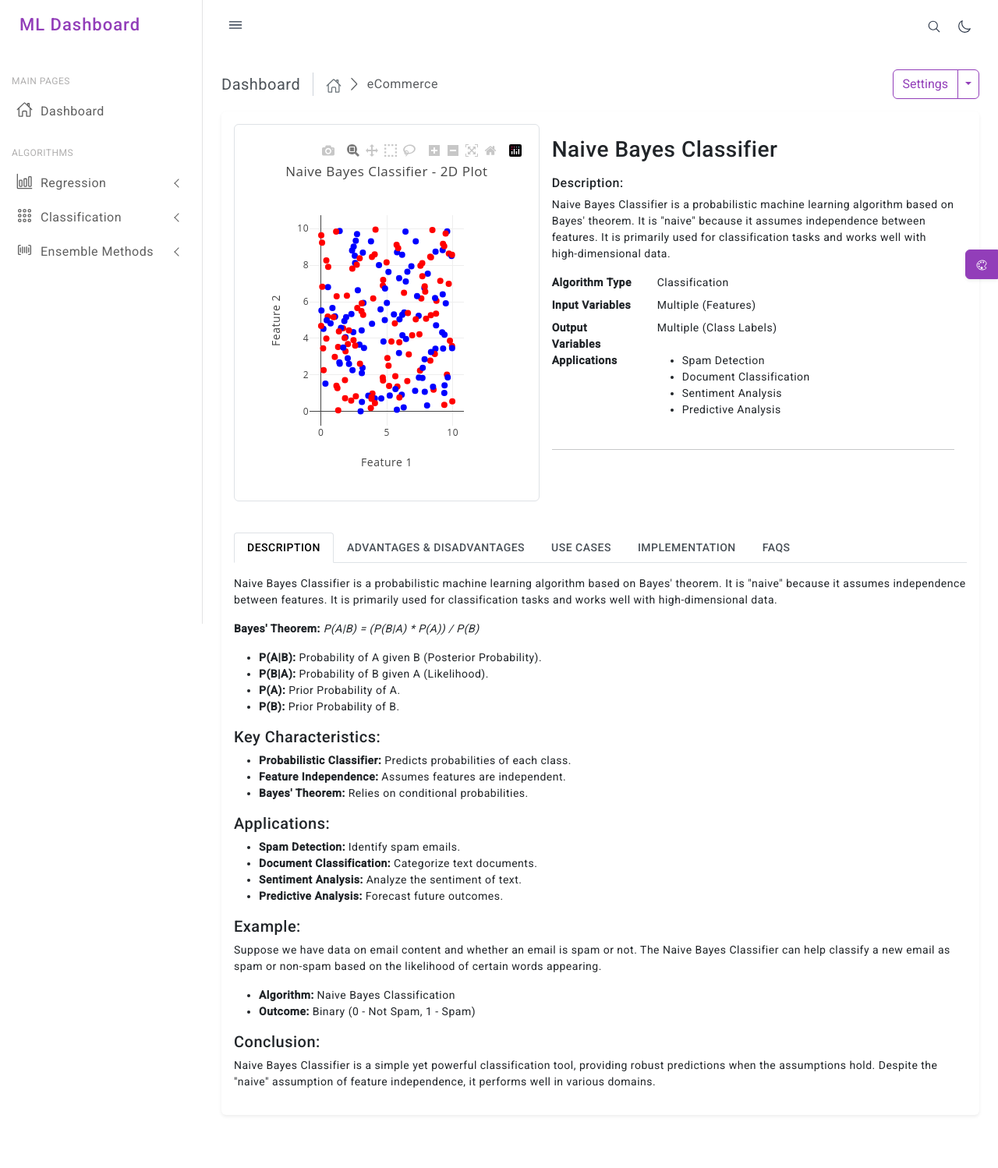
After one commit to Alibakhshov/Machine-Leaning-Algorithms-Dashboard, a Django app: page /naive-bayes/ in a window 1280 px wide. The commit adds this page. Shown: the whole page at 78% size. Run offline with Django 5.2, Linux system fonts and the light colour scheme; some libraries are stand-ins or nearby versions.

Commit message:
Naive Bayes

```diff
--- a/apps/core/urls.py
+++ b/apps/core/urls.py
@@ -8,4 +8,5 @@ urlpatterns = [
     path('multiple-linear-regression/', views.multiple_linear_regression, name='multiple_linear_regression'),
     path('k-nearest-neighbor/', views.k_nearest_neighbor, name='k_nearest_neighbor'),
     path('logistic-regression/', views.logistic_regression, name='logistic_regression'),
+    path('naive-bayes/', views.naive_bayes_classifier, name='naive_bayes'),
 ]
--- a/apps/core/views.py
+++ b/apps/core/views.py
@@ -58,3 +58,9 @@ def k_nearest_neighbor(request):
 
 def logistic_regression(request):
     return render(request, 'algorithms/logistic_regression.html')
+
+
+######################################## NAIVE BAYES CLASSIFIER ###################################################
+
+def naive_bayes_classifier(request):
+    return render(request, 'algorithms/naive_bayes_classifier.html')
--- /dev/null
+++ b/templates/algorithms/naive_bayes_classifier.html
@@ -0,0 +1,367 @@
+{% load static %}
+<!doctype html>
+<html lang="en">
+<head>
+    <!-- Required meta tags -->
+    <meta charset="utf-8">
+    <meta name="viewport" content="width=device-width, initial-scale=1">
+
+    <!-- loader-->
+    <link href="{% static 'css/pace.min.css' %}" rel="stylesheet" />
+    <script src="{% static 'js/pace.min.js' %}"></script>
+
+    <!-- plugins -->
+    <link href="{% static 'plugins/perfect-scrollbar/css/perfect-scrollbar.css' %}" rel="stylesheet" />
+    <link href="{% static 'plugins/simplebar/css/simplebar.css' %}" rel="stylesheet" />
+    <link href="{% static 'plugins/metismenu/css/metisMenu.min.css' %}" rel="stylesheet" />
+    <link href="{% static 'plugins/OwlCarousel/css/owl.carousel.min.css' %}" rel="stylesheet" />
+
+    <!-- CSS Files -->
+    <link href="{% static 'css/bootstrap.min.css' %}" rel="stylesheet">
+    <link href="{% static 'css/bootstrap-extended.css' %}" rel="stylesheet">
+    <link href="{% static 'css/style.css' %}" rel="stylesheet">
+    <link href="{% static 'css/icons.css' %}" rel="stylesheet">
+
+    <!-- Google Fonts -->
+    <link rel="preconnect" href="https://fonts.googleapis.com">
+    <link rel="preconnect" href="https://fonts.gstatic.com" crossorigin>
+    <link href="https://fonts.googleapis.com/css2?family=Roboto:wght@400;500&display=swap" rel="stylesheet">
+
+    <!-- Theme Styles -->
+    <link href="{% static 'css/dark-theme.css' %}" rel="stylesheet" />
+    <link href="{% static 'css/semi-dark.css' %}" rel="stylesheet" />
+    <link href="{% static 'css/header-colors.css' %}" rel="stylesheet" />
+
+    <title>Naive Bayes Classifier</title>
+    <script src="https://cdn.plot.ly/plotly-latest.min.js"></script>
+</head>
+<body>
+
+    <!--start wrapper-->
+    <div class="wrapper">
+        <!--start sidebar-->
+        {% include 'partials/sidebar.html' %}
+        <!--end sidebar-->
+
+        <!--start top header-->
+        {% include 'partials/header.html' %}
+        <!--end top header-->
+
+        <!--start page content wrapper-->
+        <div class="page-content-wrapper">
+            <!--start page content-->
+            <div class="page-content">
+
+                <!--start breadcrumb-->
+                {% include 'partials/breadcrumb.html' %}
+                <!--end breadcrumb-->
+
+                <!--start product detail-->
+                <section class="shop-page">
+                    <div class="shop-container">
+                        <div class="card shadow-sm border-0">
+                            <div class="card-body">
+
+                                <div class="product-detail-card">
+                                    <div class="product-detail-body">
+                                        <div class="row g-0">
+                                            <div class="col-12 col-lg-5">
+                                                <div class="image-zoom-section">
+                                                    <div class="border rounded mb-3 p-3">
+                                                        <div id="naiveBayesGraph" style="height: 450px;"></div>
+                                                    </div>
+                                                </div>
+                                            </div>
+                                            <div class="col-12 col-lg-7">
+                                                <div class="product-info-section p-3">
+                                                    <h3 class="mt-3 mt-lg-0 mb-0">Naive Bayes Classifier</h3>
+
+                                                    <div class="mt-3">
+                                                        <h6>Description:</h6>
+                                                        <p class="mb-0">
+                                                            Naive Bayes Classifier is a probabilistic machine learning algorithm based on Bayes' theorem. It is "naive" because it assumes independence between features. It is primarily used for classification tasks and works well with high-dimensional data.
+                                                        </p>
+                                                    </div>
+                                                    <dl class="row mt-3">
+                                                        <dt class="col-sm-3">Algorithm Type</dt>
+                                                        <dd class="col-sm-9">Classification</dd>
+                                                        <dt class="col-sm-3">Input Variables</dt>
+                                                        <dd class="col-sm-9">Multiple (Features)</dd>
+                                                        <dt class="col-sm-3">Output Variables</dt>
+                                                        <dd class="col-sm-9">Multiple (Class Labels)</dd>
+                                                        <dt class="col-sm-3">Applications</dt>
+                                                        <dd class="col-sm-9">
+                                                            <ul>
+                                                                <li>Spam Detection</li>
+                                                                <li>Document Classification</li>
+                                                                <li>Sentiment Analysis</li>
+                                                                <li>Predictive Analysis</li>
+                                                            </ul>
+                                                        </dd>
+                                                    </dl>
+
+                                                    <hr/>
+                                                </div>
+                                            </div>
+                                        </div>
+                                        <!--end row-->
+                                    </div>
+                                </div>
+
+                                <!--start product more info-->
+                                <div class="product-more-info mt-4">
+                                    <ul class="nav nav-tabs mb-0" role="tablist">
+                                        <li class="nav-item" role="presentation">
+                                            <a class="nav-link active" data-bs-toggle="tab" href="#description" role="tab" aria-selected="true">
+                                                <div class="d-flex align-items-center">
+                                                    <div class="tab-title text-uppercase fw-500">Description</div>
+                                                </div>
+                                            </a>
+                                        </li>
+                                        <li class="nav-item" role="presentation">
+                                            <a class="nav-link" data-bs-toggle="tab" href="#advantages-disadvantages" role="tab" aria-selected="false">
+                                                <div class="d-flex align-items-center">
+                                                    <div class="tab-title text-uppercase fw-500">Advantages & Disadvantages</div>
+                                                </div>
+                                            </a>
+                                        </li>
+                                        <li class="nav-item" role="presentation">
+                                            <a class="nav-link" data-bs-toggle="tab" href="#use-cases" role="tab" aria-selected="false">
+                                                <div class="d-flex align-items-center">
+                                                    <div class="tab-title text-uppercase fw-500">Use Cases</div>
+                                                </div>
+                                            </a>
+                                        </li>
+                                        <li class="nav-item" role="presentation">
+                                            <a class="nav-link" data-bs-toggle="tab" href="#implementation" role="tab" aria-selected="false">
+                                                <div class="d-flex align-items-center">
+                                                    <div class="tab-title text-uppercase fw-500">Implementation</div>
+                                                </div>
+                                            </a>
+                                        </li>
+                                        <li class="nav-item" role="presentation">
+                                            <a class="nav-link" data-bs-toggle="tab" href="#faqs" role="tab" aria-selected="false">
+                                                <div class="d-flex align-items-center">
+                                                    <div class="tab-title text-uppercase fw-500">FAQs</div>
+                                                </div>
+                                            </a>
+                                        </li>
+                                    </ul>
+                                    <div class="tab-content pt-3">
+                                        <div class="tab-pane fade show active" id="description" role="tabpanel">
+                                            <p>
+                                                Naive Bayes Classifier is a probabilistic machine learning algorithm based on Bayes' theorem. It is "naive" because it assumes independence between features. It is primarily used for classification tasks and works well with high-dimensional data.
+                                            </p>
+                                            <blockquote>
+                                                <strong>Bayes' Theorem:</strong> <em>P(A|B) = (P(B|A) * P(A)) / P(B)</em>
+                                            </blockquote>
+                                            <ul>
+                                                <li><strong>P(A|B):</strong> Probability of A given B (Posterior Probability).</li>
+                                                <li><strong>P(B|A):</strong> Probability of B given A (Likelihood).</li>
+                                                <li><strong>P(A):</strong> Prior Probability of A.</li>
+                                                <li><strong>P(B):</strong> Prior Probability of B.</li>
+                                            </ul>
+                                            <h5>Key Characteristics:</h5>
+                                            <ul>
+                                                <li>
+                                                    <strong>Probabilistic Classifier:</strong> Predicts probabilities of each class.
+                                                </li>
+                                                <li>
+                                                    <strong>Feature Independence:</strong> Assumes features are independent.
+                                                </li>
+                                                <li>
+                                                    <strong>Bayes' Theorem:</strong> Relies on conditional probabilities.
+                                                </li>
+                                            </ul>
+                                            <h5>Applications:</h5>
+                                            <ul>
+                                                <li><strong>Spam Detection:</strong> Identify spam emails.</li>
+                                                <li><strong>Document Classification:</strong> Categorize text documents.</li>
+                                                <li><strong>Sentiment Analysis:</strong> Analyze the sentiment of text.</li>
+                                                <li><strong>Predictive Analysis:</strong> Forecast future outcomes.</li>
+                                            </ul>
+                                            <h5>Example:</h5>
+                                            <p>
+                                                Suppose we have data on email content and whether an email is spam or not. The Naive Bayes Classifier can help classify a new email as spam or non-spam based on the likelihood of certain words appearing.
+                                            </p>
+                                            <ul>
+                                                <li><strong>Algorithm:</strong> Naive Bayes Classification</li>
+                                                <li><strong>Outcome:</strong> Binary (0 - Not Spam, 1 - Spam)</li>
+                                            </ul>
+                                            <h5>Conclusion:</h5>
+                                            <p>
+                                                Naive Bayes Classifier is a simple yet powerful classification tool, providing robust predictions when the assumptions hold. Despite the "naive" assumption of feature independence, it performs well in various domains.
+                                            </p>
+                                        </div>
+                                        <div class="tab-pane fade" id="advantages-disadvantages" role="tabpanel">
+                                            <h5>Advantages:</h5>
+                                            <ul>
+                                                <li><strong>Simple to Implement:</strong> Easy to understand and implement.</li>
+                                                <li><strong>Efficient:</strong> Suitable for high-dimensional data.</li>
+                                                <li><strong>Probabilistic:</strong> Provides class probabilities.</li>
+                                            </ul>
+                                            <h5>Disadvantages:</h5>
+                                            <ul>
+                                                <li><strong>Naive Assumption:</strong> Assumes feature independence, which may not hold true.</li>
+                                                <li><strong>Sensitivity to Noise:</strong> Noisy features can affect predictions.</li>
+                                            </ul>
+                                        </div>
+                                        <div class="tab-pane fade" id="use-cases" role="tabpanel">
+                                            <h5>Use Cases:</h5>
+                                            <ul>
+                                                <li><strong>Spam Detection:</strong> Identify spam emails.</li>
+                                                <li><strong>Document Classification:</strong> Categorize text documents.</li>
+                                                <li><strong>Sentiment Analysis:</strong> Analyze the sentiment of text.</li>
+                                                <li><strong>Predictive Analysis:</strong> Forecast future outcomes.</li>
+                                            </ul>
+                                        </div>
+                                        <div class="tab-pane fade" id="implementation" role="tabpanel">
+                                            <h5>Implementation Steps:</h5>
+                                            <ol>
+                                                <li><strong>Data Collection:</strong> Gather labeled data.</li>
+                                                <li><strong>Data Preprocessing:</strong> Clean and normalize the data.</li>
+                                                <li><strong>Model Training:</strong> Use Naive Bayes algorithm to fit the model.</li>
+                                                <li><strong>Model Prediction:</strong> Predict the probabilities of class labels.</li>
+                                            </ol>
+                                            <h5>Example Code:</h5>
+                                            <pre><code class="language-python">
+# Python Code for Naive Bayes Classifier
+import numpy as np
+import matplotlib.pyplot as plt
+from sklearn.naive_bayes import GaussianNB
+from sklearn.model_selection import train_test_split
+from sklearn.datasets import make_classification
+from sklearn.metrics import classification_report, accuracy_score
+
+# Create synthetic data
+X, y = make_classification(n_samples=200, n_features=2, n_classes=2, random_state=42)
+X_train, X_test, y_train, y_test = train_test_split(X, y, test_size=0.2, random_state=42)
+
+# Train the model
+gnb = GaussianNB()
+gnb.fit(X_train, y_train)
+
+# Predict
+y_pred = gnb.predict(X_test)
+
+# Accuracy
+accuracy = accuracy_score(y_test, y_pred)
+print("Accuracy:", accuracy)
+
+# Plot
+plt.scatter(X_train[:, 0], X_train[:, 1], c=y_train, marker='o', label='Training Data', alpha=0.6)
+plt.scatter(X_test[:, 0], X_test[:, 1], c=y_test, marker='x', label='Test Data', alpha=0.6)
+plt.xlabel('Feature 1')
+plt.ylabel('Feature 2')
+plt.legend()
+plt.show()
+                                            </code></pre>
+                                        </div>
+                                        <div class="tab-pane fade" id="faqs" role="tabpanel">
+                                            <h5>Frequently Asked Questions (FAQs):</h5>
+                                            <ul>
+                                                <li><strong>Q:</strong> What is the difference between Gaussian Naive Bayes and Multinomial Naive Bayes?</li>
+                                                <li><strong>A:</strong>
+                                                    <ul>
+                                                        <li><strong>Gaussian Naive Bayes:</strong> Assumes a normal distribution of features.</li>
+                                                        <li><strong>Multinomial Naive Bayes:</strong> Used for discrete data like word counts.</li>
+                                                    </ul>
+                                                </li>
+                                                <li><strong>Q:</strong> How does Naive Bayes handle missing data?</li>
+                                                <li><strong>A:</strong> Naive Bayes can handle missing data by treating it as a separate category.</li>
+                                                <li><strong>Q:</strong> What is the Laplace smoothing technique in Naive Bayes?</li>
+                                                <li><strong>A:</strong> Laplace smoothing adds a small constant to all probabilities to prevent zero probabilities for unseen features.</li>
+                                            </ul>
+                                        </div>
+                                    </div>
+                                </div>
+                                <!--end product more info-->
+
+                            </div>
+                        </div>
+                    </div>
+                </section>
+                <!--end product detail-->
+
+            </div>
+            <!--end page content-->
+        </div>
+
+        <!--Start Back To Top Button-->
+        <a href="javaScript:;" class="back-to-top"><ion-icon name="arrow-up-outline"></ion-icon></a>
+        <!--End Back To Top Button-->
+
+        <!--start switcher-->
+        {% include 'partials/switcher.html' %}
+        <!--end switcher-->
+
+        <!--start overlay-->
+        <div class="overlay nav-toggle-icon"></div>
+        <!--end overlay-->
+
+    </div>
+    <!--end wrapper-->
+
+    <!-- JS Files-->
+    <script src="{% static 'js/jquery.min.js' %}"></script>
+    <script src="{% static 'plugins/simplebar/js/simplebar.min.js' %}"></script>
+    <script src="{% static 'plugins/metismenu/js/metisMenu.min.js' %}"></script>
+    <script src="{% static 'js/bootstrap.bundle.min.js' %}"></script>
+    <script type="module" src="https://unpkg.com/ionicons@5.5.2/dist/ionicons/ionicons.esm.js"></script>
+    <!--plugins-->
+    <script src="{% static 'plugins/perfect-scrollbar/js/perfect-scrollbar.js' %}"></script>
+    <script src="{% static 'plugins/OwlCarousel/js/owl.carousel.min.js' %}"></script>
+    <script src="{% static 'plugins/OwlCarousel/js/owl.carousel2.thumbs.min.js' %}"></script>
+    <script src="{% static 'js/product-details.js' %}"></script>
+
+    <!-- Main JS-->
+    <script src="{% static 'js/main.js' %}"></script>
+
+    <!-- Plotly Graph Script -->
+    <script>
+        document.addEventListener('DOMContentLoaded', function() {
+            // Generate synthetic data
+            function generateData() {
+                let feature1 = [], feature2 = [], classes = [];
+                let classColors = ['red', 'blue'];
+                let n_samples = 200;
+
+                for (let i = 0; i < n_samples; i++) {
+                    let feature1Val = Math.random() * 10;
+                    let feature2Val = Math.random() * 10;
+                    let classVal = Math.floor(Math.random() * 2);
+                    feature1.push(feature1Val);
+                    feature2.push(feature2Val);
+                    classes.push(classColors[classVal]);
+                }
+                return {feature1, feature2, classes};
+            }
+
+            let data = generateData();
+
+            // Plotly data
+            let trace = {
+                x: data.feature1,
+                y: data.feature2,
+                mode: 'markers',
+                marker: {
+                    size: 8,
+                    color: data.classes,
+                },
+                type: 'scatter'
+            };
+
+            // Layout settings
+            let layout = {
+                title: 'Naive Bayes Classifier - 2D Plot',
+                xaxis: {title: 'Feature 1'},
+                yaxis: {title: 'Feature 2'}
+            };
+
+            // Plot the graph
+            Plotly.newPlot('naiveBayesGraph', [trace], layout);
+        });
+    </script>
+
+</body>
+</html>
--- a/templates/pages/algoithms-grid-view.html
+++ b/templates/pages/algoithms-grid-view.html
@@ -384,7 +384,7 @@
                                                               <p class="product-description">A probabilistic classifier based on Bayes' theorem, assuming independence between features.</p>
                                                               <div class="product-action mt-2">
                                                                   <div class="d-grid">
-                                                                      <a href="javascript:;" class="btn btn-primary"><i class="bx bxs-cart-add"></i>Learn More</a>
+                                                                      <a href="{% url 'naive_bayes' %}" class="btn btn-primary"><i class="bx bxs-cart-add"></i>Learn More</a>
                                                                   </div>
                                                               </div>
                                                           </div>
```
